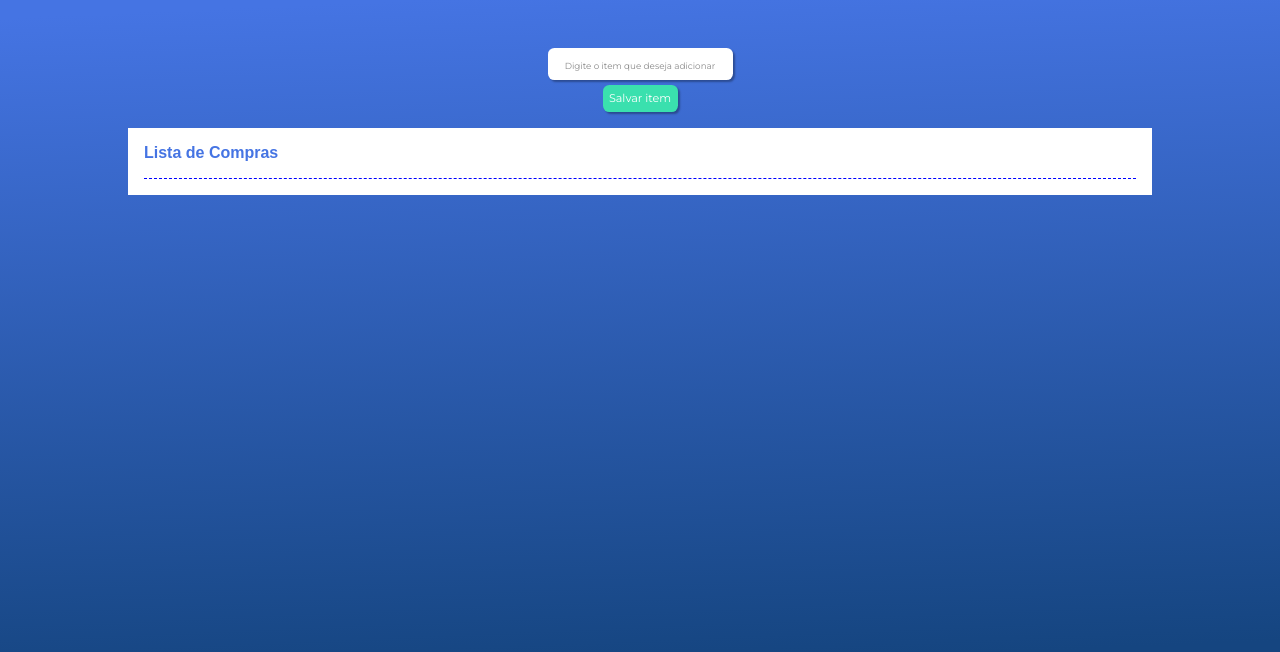
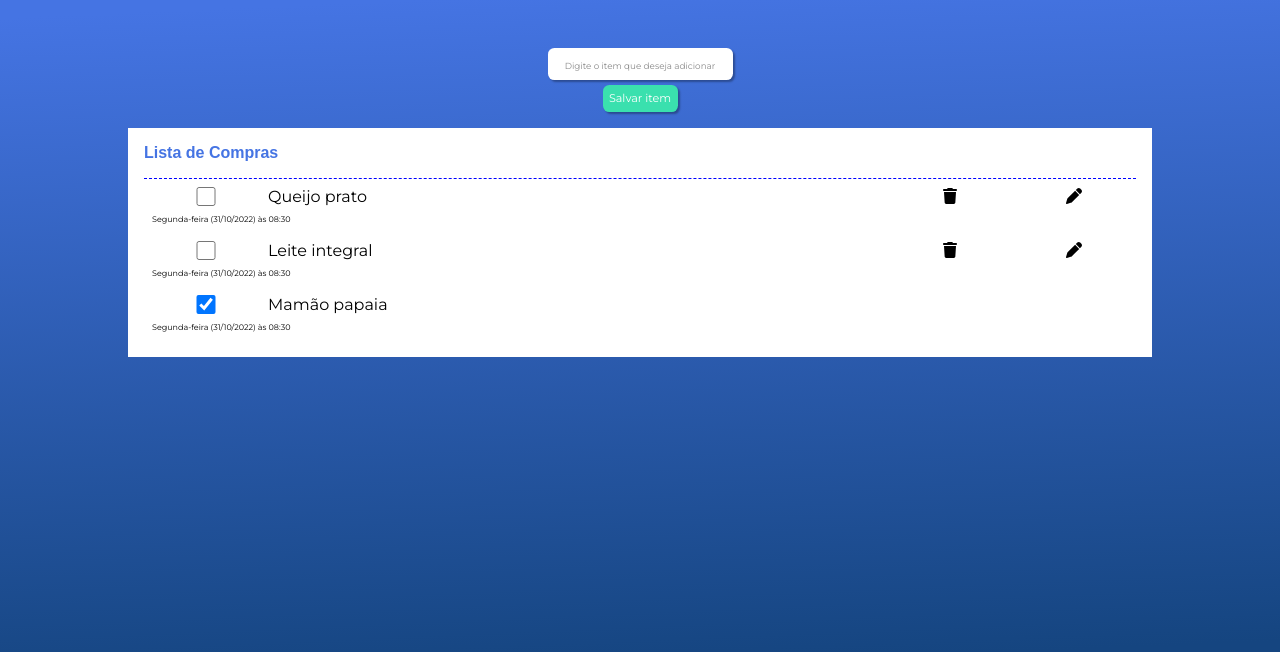
Before and after one commit to tchfer/angular-life-cycle, an Angular app: page / in a window 1280 px wide. Shown: the top 652 px of the page. Built offline with nearby package versions, Linux system fonts and the light colour scheme; a web font is replaced by a local one.

Commit message:
Add property binding from parent to child comp.

```diff
--- a/src/app/app.component.ts
+++ b/src/app/app.component.ts
@@ -1,12 +1,24 @@
-import { Component } from '@angular/core';
+import { Component, OnInit } from '@angular/core';
+
+import { ListaDeCompraService } from './service/lista-de-compra.service';
+import { Item } from './interfaces/iItem';
 
 @Component({
   selector: 'app-root',
   templateUrl: './app.component.html',
   styleUrls: ['./app.component.css']
 })
-export class AppComponent {
+export class AppComponent implements OnInit {
   title = 'app-lista-de-compras';
+  listaDeCompra!: Array<Item>
 
-  constructor() { }
+  constructor(
+    private listaService: ListaDeCompraService
+  ) { }
+
+  ngOnInit(): void {
+    this.listaDeCompra = this.listaService.getListaDeCompra();
+  }
+
+
 }
--- a/src/app/components/item/item.component.html
+++ b/src/app/components/item/item.component.html
@@ -2,10 +2,13 @@
   class="checkbox"
   type="checkbox"
   name="comprado"
-  id="comprado">
-<p class="description">Nome do item</p>
-<div class="d-contents">
+  id="comprado"
+  [checked]="item.comprado"
+>
+
+<p class="description">{{ item.nome }}</p>
+<div class="d-contents" *ngIf="!item.comprado">
   <fa-icon class="delete-icon" [icon]="faTrash" ></fa-icon>
   <fa-icon class="edit-icon" [icon]="faPen" ></fa-icon>
 </div>
-<small class="date">00/10/2000</small>
+<small class="date">{{ item.data }}</small>
--- a/src/app/components/item/item.component.ts
+++ b/src/app/components/item/item.component.ts
@@ -1,5 +1,6 @@
-import { Component, OnInit } from '@angular/core';
+import { Component, Input, OnInit } from '@angular/core';
 import { faPen, faTrash } from '@fortawesome/free-solid-svg-icons';
+import { Item } from 'src/app/interfaces/iItem';
 
 @Component({
   selector: 'app-item',
@@ -7,7 +8,7 @@ import { faPen, faTrash } from '@fortawesome/free-solid-svg-icons';
   styleUrls: ['./item.component.css']
 })
 export class ItemComponent implements OnInit {
-
+  @Input() item!: Item;
   faPen = faPen;
   faTrash = faTrash
 
```
